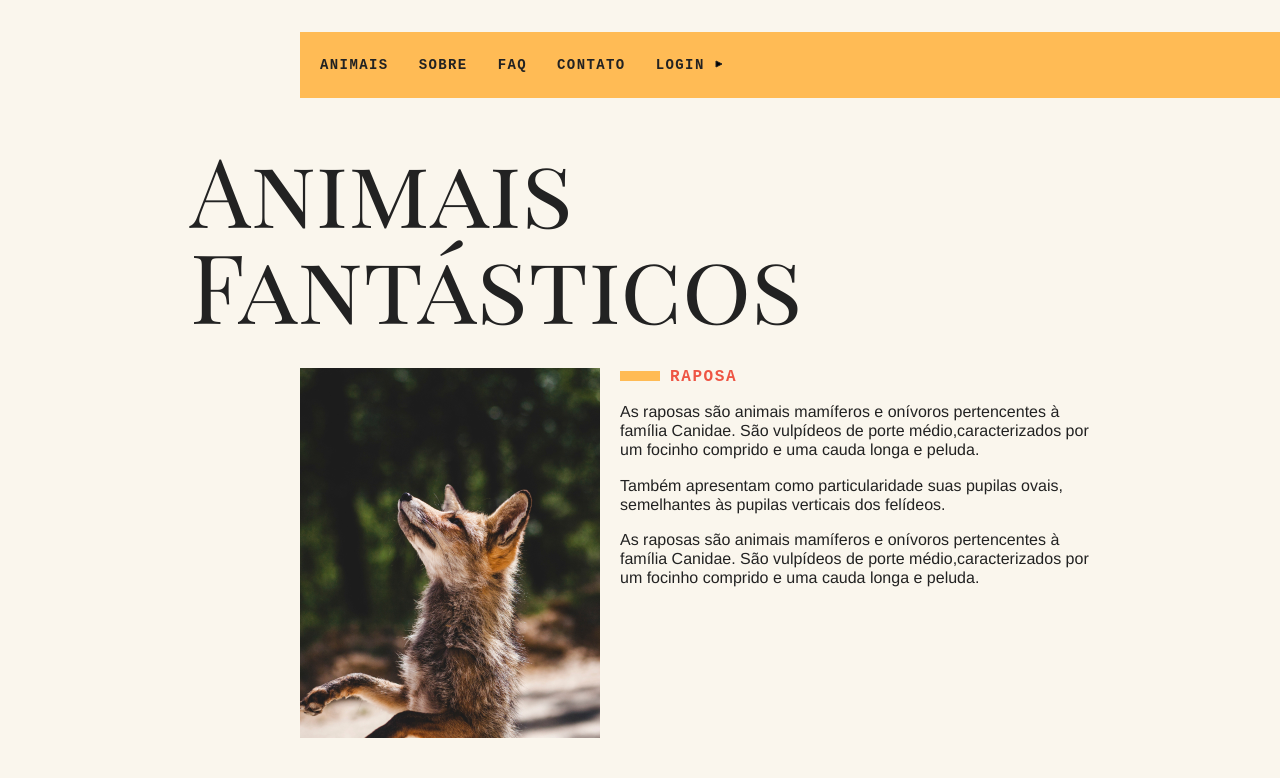
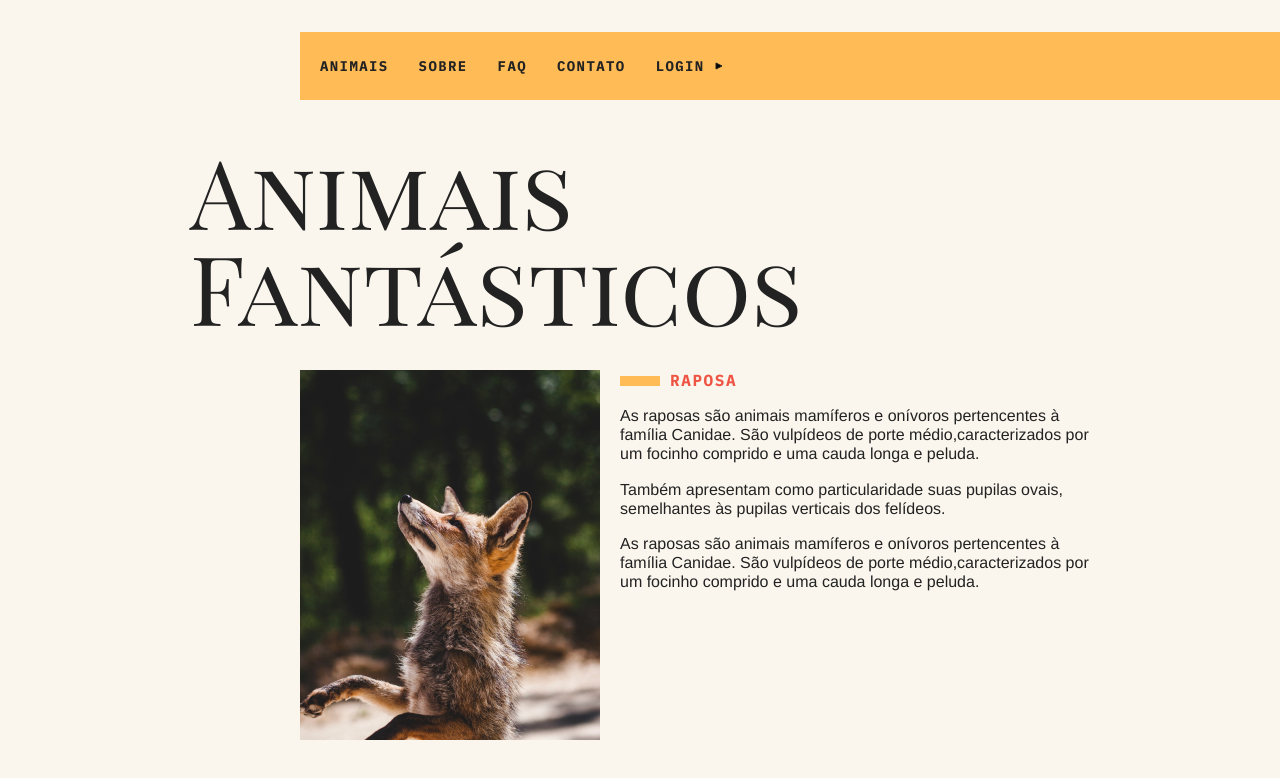
Before and after one commit to marcellasasso/animais-fantasticos, a website built with webpack: page index.html in a window 1280 px wide. Shown: the top 778 px of the page. Built offline with nearby package versions, Linux system fonts and the light colour scheme; no server answers.

Commit message:
adiciona font ibm-plex

```diff
--- a/index.html
+++ b/index.html
@@ -5,7 +5,7 @@
   <meta http-equiv="X-UA-Compatible" content="IE=edge">
   <title>Animais Fantásticos</title>
   <meta name="viewport" content="width=device-width, initial-scale=1">
-  <link href="https://fonts.googleapis.com/css?family=Playfair+Display+SC&display=swap" rel="stylesheet">
+  <link href="https://fonts.googleapis.com/css?family=IBM+Plex+Mono:700|Playfair+Display+SC&display=swap" rel="stylesheet">
   <link rel="stylesheet" type="text/css" href="css/style.css" />
   <script> document.documentElement.className += ' js'; </script>
 </head>
```
